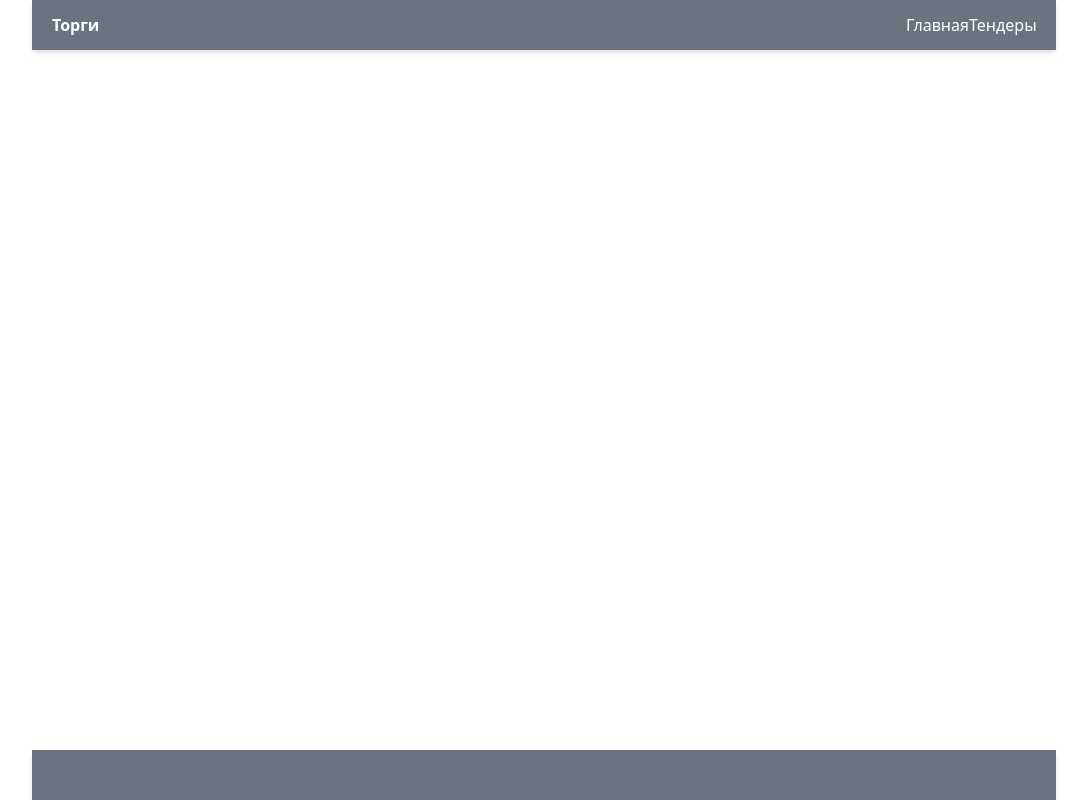
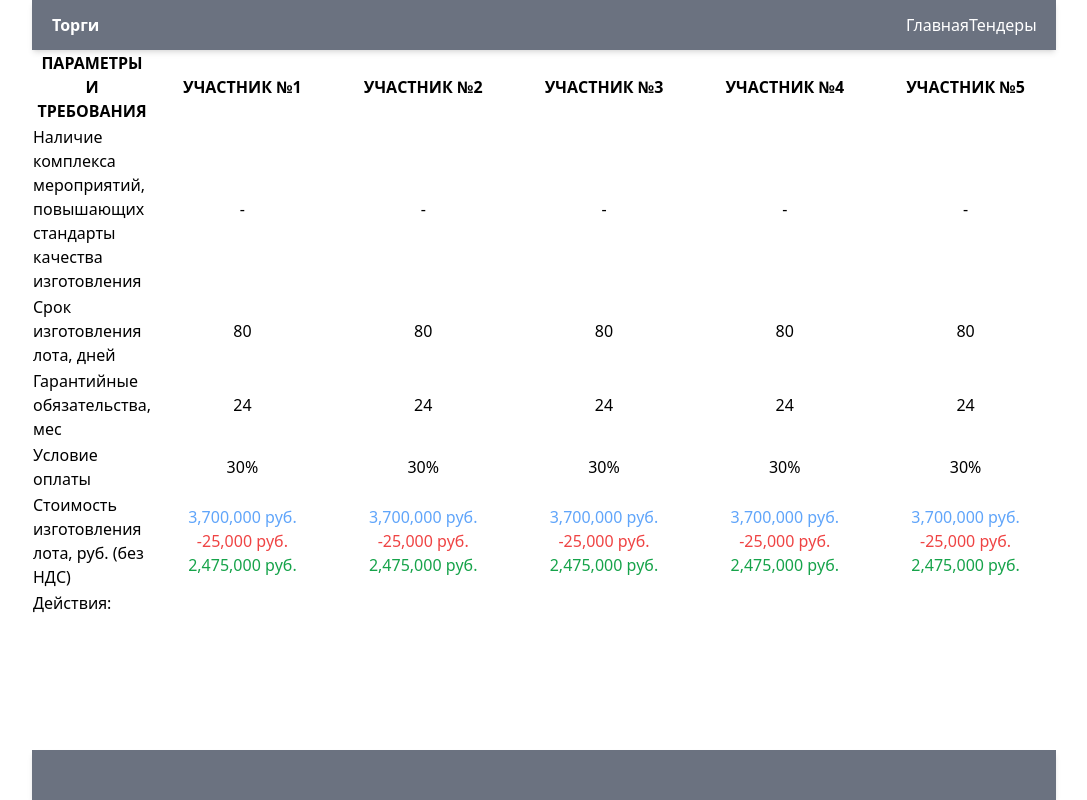
Before and after one commit to AntonChanin/lotus-trade, a React (Vite) app: page / in a window 1280 px wide. Shown: the whole page, without its empty margins (96-1183 px from the left). Built offline with nearby package versions, Linux system fonts and the light colour scheme.

Commit message:
моковые данные и развертка таблицы

```diff
--- /dev/null
+++ b/src/components/TenderTable.tsx
@@ -0,0 +1,167 @@
+import React, { FC } from 'react';
+import { ParticipantModel } from '../model/participant';
+import { TenderTableRowData } from '../types/tender';
+import TenderTableRow from './TenderTableRow';
+import TenderTableTitle from './TenderTableTitle';
+
+const TenderTable: FC = () => {
+  const participants: ParticipantModel[] = [
+    {
+      complexQualityBoost: { value: '-', },
+      lotTime: { value: 80, },
+      warrantyObligations: { value: 24, },
+      paymentTerms: { value: '30%', },
+      lotCost:  {
+        value: '3,700,000 руб. \n -25,000 руб. \n 2,475,000 руб.',
+        renderProps: { full: '3,700,000',
+          vat: '-25,000',
+          withoutVAT: '2,475,000',
+          currency: 'руб',
+        },
+        render: (props) => {
+          const { full, vat, withoutVAT, currency } = props;
+          return (
+            <div className="flex flex-col">
+              <span className="text-blue-400 m-auto">{full} {currency}.</span>
+              <span className="text-red-500 m-auto">{vat} {currency}.</span>
+              <span className="text-green-600 m-auto">{withoutVAT} {currency}.</span>
+            </div>
+          )
+        },
+      },
+      action: { value: '', },
+    },
+    {
+      complexQualityBoost: { value: '-', },
+      lotTime: { value: 80, },
+      warrantyObligations: { value: 24, },
+      paymentTerms: { value: '30%', },
+      lotCost:  {
+        value: '3,700,000 руб. \n -25,000 руб. \n 2,475,000 руб.',
+        renderProps: { full: '3,700,000',
+          vat: '-25,000',
+          withoutVAT: '2,475,000',
+          currency: 'руб',
+        },
+        render: (props) => {
+          const { full, vat, withoutVAT, currency } = props;
+          return (
+            <div className="flex flex-col">
+              <span className="text-blue-400 m-auto">{full} {currency}.</span>
+              <span className="text-red-500 m-auto">{vat} {currency}.</span>
+              <span className="text-green-600 m-auto">{withoutVAT} {currency}.</span>
+            </div>
+          )
+        },
+      },
+      action: { value: '', },
+    },
+    {
+      complexQualityBoost: { value: '-', },
+      lotTime: { value: 80, },
+      warrantyObligations: { value: 24, },
+      paymentTerms: { value: '30%', },
+      lotCost:  {
+        value: '3,700,000 руб. \n -25,000 руб. \n 2,475,000 руб.',
+        renderProps: { full: '3,700,000',
+          vat: '-25,000',
+          withoutVAT: '2,475,000',
+          currency: 'руб',
+        },
+        render: (props) => {
+          const { full, vat, withoutVAT, currency } = props;
+          return (
+            <div className="flex flex-col">
+              <span className="text-blue-400 m-auto">{full} {currency}.</span>
+              <span className="text-red-500 m-auto">{vat} {currency}.</span>
+              <span className="text-green-600 m-auto">{withoutVAT} {currency}.</span>
+            </div>
+          )
+        },
+      },
+      action: { value: '', },
+    },
+    {
+      complexQualityBoost: { value: '-', },
+      lotTime: { value: 80, },
+      warrantyObligations: { value: 24, },
+      paymentTerms: { value: '30%', },
+      lotCost:  {
+        value: '3,700,000 руб. \n -25,000 руб. \n 2,475,000 руб.',
+        renderProps: { full: '3,700,000',
+          vat: '-25,000',
+          withoutVAT: '2,475,000',
+          currency: 'руб',
+        },
+        render: (props) => {
+          const { full, vat, withoutVAT, currency } = props;
+          return (
+            <div className="flex flex-col">
+              <span className="text-blue-400 m-auto">{full} {currency}.</span>
+              <span className="text-red-500 m-auto">{vat} {currency}.</span>
+              <span className="text-green-600 m-auto">{withoutVAT} {currency}.</span>
+            </div>
+          )
+        },
+      },
+      action: { value: '', },
+    },
+    {
+      complexQualityBoost: { value: '-', },
+      lotTime: { value: 80, },
+      warrantyObligations: { value: 24, },
+      paymentTerms: { value: '30%', },
+      lotCost:  {
+        value: '3,700,000 руб. \n -25,000 руб. \n 2,475,000 руб.',
+        renderProps: { full: '3,700,000',
+          vat: '-25,000',
+          withoutVAT: '2,475,000',
+          currency: 'руб',
+        },
+        render: (props) => {
+          const { full, vat, withoutVAT, currency } = props;
+          return (
+            <div className="flex flex-col">
+              <span className="text-blue-400 m-auto">{full} {currency}.</span>
+              <span className="text-red-500 m-auto">{vat} {currency}.</span>
+              <span className="text-green-600 m-auto">{withoutVAT} {currency}.</span>
+            </div>
+          )
+        },
+      },
+      action: { value: '', },
+    },
+  ];
+
+  const rows: TenderTableRowData[] = [
+    { title: 'Наличие комплекса мероприятий, повышающих стандарты качества изготовления', field: 'complexQualityBoost' },
+    { title: 'Срок изготовления лота, дней', field: 'lotTime' },
+    { title: 'Гарантийные обязательства, мес', field: 'warrantyObligations' },
+    { title: 'Условие оплаты', field: 'paymentTerms' },
+    { title: 'Стоимость изготовления лота, руб. (без НДС)', field: 'lotCost' },
+    { title: 'Действия:', field: 'action' },
+  ];
+
+  return (
+    <div>
+      <table>
+        <thead>
+          <tr>
+             <TenderTableTitle title="ПАРАМЕТРЫ И ТРЕБОВАНИЯ" />
+          {participants.map((_, index) => <TenderTableTitle title={`УЧАСТНИК №${index + 1}`} />)}
+          </tr>
+
+        </thead>
+        <tbody>
+          {rows.map(({ title, field }) => (<TenderTableRow title={title} participants={participants.map((participant) => {
+            const { render, renderProps, value, } = participant[field];
+            return render?.(renderProps ?? { value }) ?? <div className="flex justify-center">{value}</div>;
+          })} />))}
+        </tbody>
+        <tfoot></tfoot>
+      </table>
+    </div>
+  );
+};
+
+export default TenderTable;
--- /dev/null
+++ b/src/components/TenderTableRow.tsx
@@ -0,0 +1,23 @@
+import React, { FC } from 'react';
+
+type Props = {
+  title: string;
+  participants?: JSX.Element[];
+}
+
+const TenderTableRow: FC<Props> = ({
+  title,
+  participants,
+}) => (
+  <tr>
+    <td className={'max-w-[450px]'}>{title}</td>
+    <>{participants?.map(
+        (value) => (
+          <td className="w-64">{value}</td>
+        )
+      )
+    }</>
+  </tr>
+);
+
+export default TenderTableRow;
--- /dev/null
+++ b/src/components/TenderTableTitle.tsx
@@ -0,0 +1,9 @@
+import React, { FC } from 'react';
+
+type Props = {
+  title: string;
+}
+
+const TenderTableTitle: FC<Props> = ({ title }) => (<th>{title}</th>);
+
+export default TenderTableTitle;
--- /dev/null
+++ b/src/model/participant.ts
@@ -0,0 +1,26 @@
+import React from "react";
+
+type ParticipantFields =
+  'complexQualityBoost'
+  | 'lotTime'
+  | 'warrantyObligations'
+  | 'paymentTerms'
+  | 'lotCost'
+  | 'action';
+
+type ExecuteValue = {
+  value: string | number
+  render?: (props: Record<string, string | number>) => JSX.Element ;
+  renderProps?: Record<string, string | number>
+};
+
+type ParticipantModel = {
+  complexQualityBoost: ExecuteValue;
+  lotTime: ExecuteValue;
+  warrantyObligations: ExecuteValue;
+  paymentTerms: ExecuteValue;
+  lotCost: ExecuteValue;
+  action: ExecuteValue;
+}
+
+export type { ExecuteValue, ParticipantModel, ParticipantFields };
--- a/src/pages/TenderPage.tsx
+++ b/src/pages/TenderPage.tsx
@@ -1,12 +1,14 @@
 import React, { FC } from 'react';
+import TenderTable from '../components/TenderTable';
 
 
 const TenderPage: FC = () => {
 
   return (
     <div className="flex justify-center mx-auto h-[calc(100vh-100px)]">
-      <div className="flex flex-col max-w-[615px]">
+      <div className="flex flex-col max-w-[1024px]">
         <div className="container">
+          <TenderTable />
         </div>
       </div>
     </div>
--- /dev/null
+++ b/src/types/tender.ts
@@ -0,0 +1,9 @@
+import { ParticipantFields } from '../model/participant';
+
+type TenderTableRowData = {
+  title: string;
+  field: ParticipantFields;
+};
+
+
+export type { TenderTableRowData };
```
